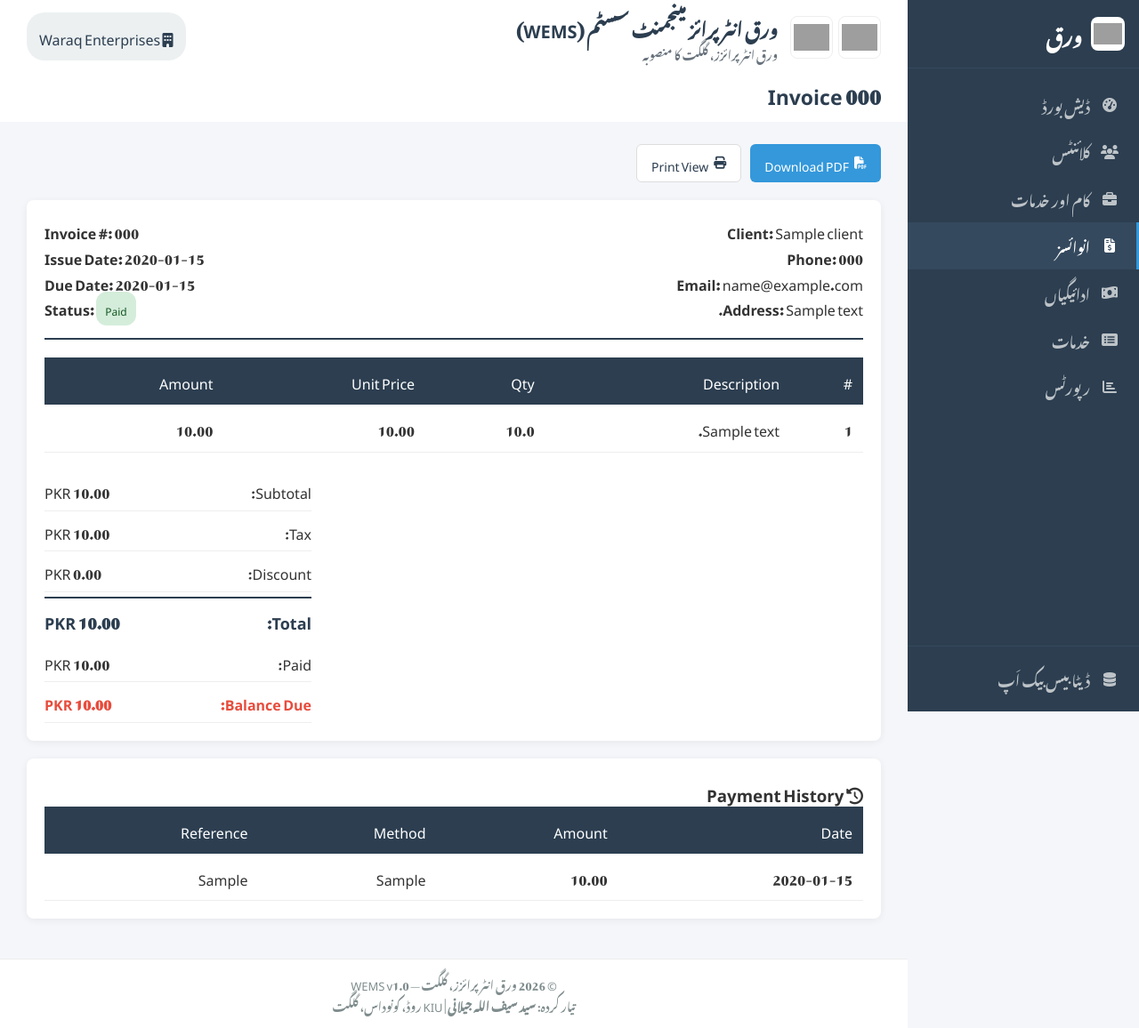
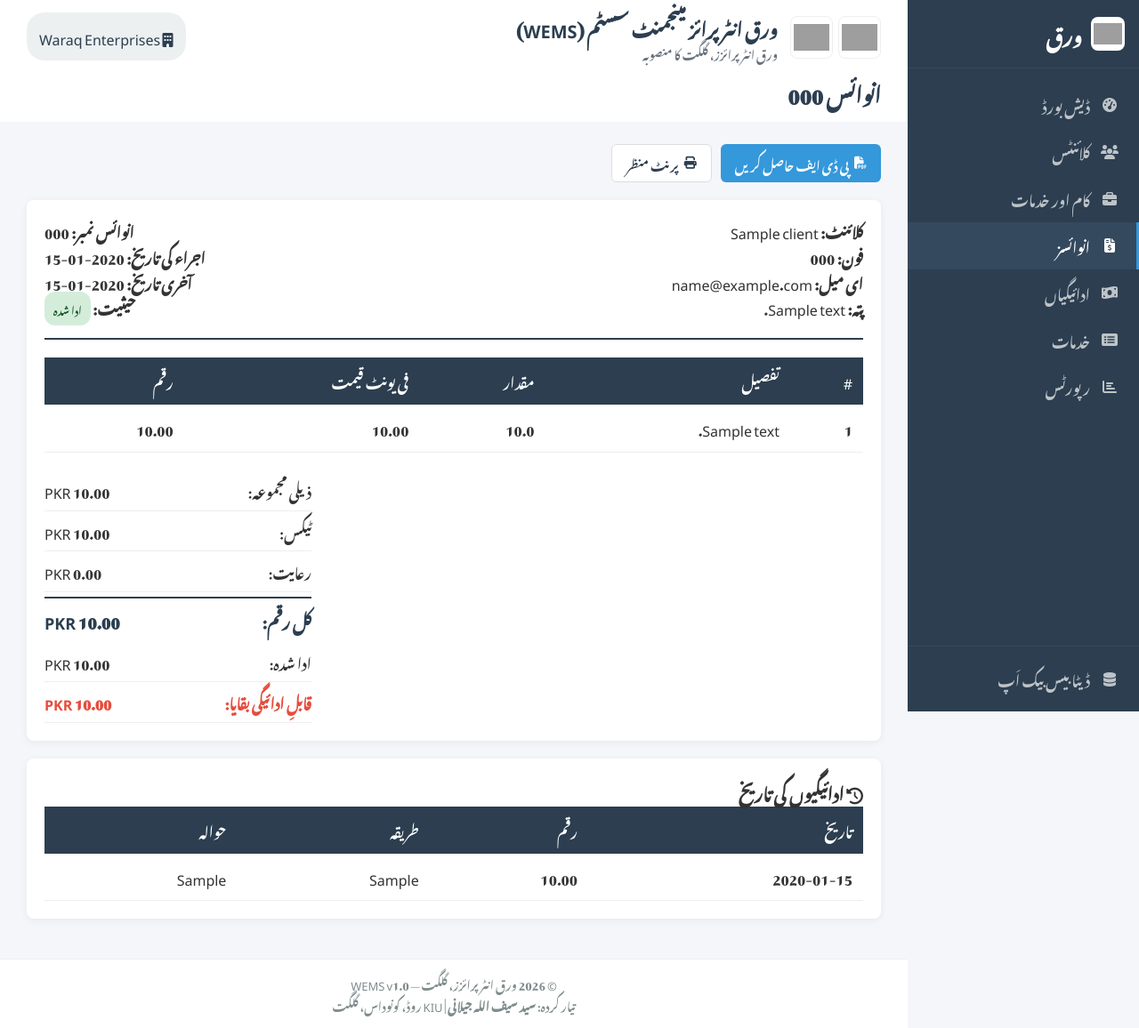
Before and after one commit to xl8saif/WEMS, a Flask app: page /invoices/1 in a window 1280 px wide. Shown: the whole page at 89% size. Run offline with Flask 3, Linux system fonts and the light colour scheme; tables that the repository leaves empty hold one stand-in row (values such as "Sample post"); grey boxes are pictures that could not be loaded.

Commit message:
Localize invoice detail and payment history to Urdu

```diff
--- a/templates/invoices/detail.html
+++ b/templates/invoices/detail.html
@@ -1,83 +1,11 @@
 {% extends "base.html" %}
-{% block title %}Invoice {{ invoice.invoice_number }} - WEMS{% endblock %}
-{% block page_title %}Invoice {{ invoice.invoice_number }}{% endblock %}
+{% block title %}انوائس {{ invoice.invoice_number }} — WEMS{% endblock %}
+{% block page_title %}انوائس {{ invoice.invoice_number }}{% endblock %}
 {% block content %}
-<div class="invoice-header-actions">
-    <a href="{{ url_for('invoice_pdf', id=invoice.id) }}" class="btn btn-primary" target="_blank"><i class="fas fa-file-pdf"></i> Download PDF</a>
-    <a href="{{ url_for('invoice_print', id=invoice.id) }}" class="btn btn-outline" target="_blank"><i class="fas fa-print"></i> Print View</a>
-</div>
-<div class="card invoice-card">
-    <div class="invoice-meta">
-        <div>
-            <p><strong>Client:</strong> {{ invoice.client_name }}</p>
-            <p><strong>Phone:</strong> {{ invoice.client_phone or 'N/A' }}</p>
-            <p><strong>Email:</strong> {{ invoice.client_email or 'N/A' }}</p>
-            <p><strong>Address:</strong> {{ invoice.client_address or 'N/A' }}</p>
-        </div>
-        <div class="invoice-meta-right">
-            <p><strong>Invoice #:</strong> {{ invoice.invoice_number }}</p>
-            <p><strong>Issue Date:</strong> {{ invoice.issue_date }}</p>
-            <p><strong>Due Date:</strong> {{ invoice.due_date or 'N/A' }}</p>
-            <p><strong>Status:</strong> <span class="status-badge status-{{ invoice.status|lower }}">{{ invoice.status }}</span></p>
-        </div>
-    </div>
-    <table class="data-table invoice-items">
-        <thead><tr><th>#</th><th>Description</th><th>Qty</th><th>Unit Price</th><th>Amount</th></tr></thead>
-        <tbody>
-            {% for item in items %}
-            <tr><td>{{ loop.index }}</td><td>{{ item.description }}</td><td>{{ item.quantity }}</td><td>{{ "{:,.2f}".format(item.unit_price) }}</td><td>{{ "{:,.2f}".format(item.total_price) }}</td></tr>
-            {% endfor %}
-        </tbody>
-    </table>
-    <div class="invoice-totals">
-        <div class="total-row"><span>Subtotal:</span><span>{{ "{:,.2f}".format(invoice.subtotal) }} {{ currency }}</span></div>
-        <div class="total-row"><span>Tax:</span><span>{{ "{:,.2f}".format(invoice.tax_amount) }} {{ currency }}</span></div>
-        <div class="total-row"><span>Discount:</span><span>{{ "{:,.2f}".format(invoice.discount) }} {{ currency }}</span></div>
-        <div class="total-row grand"><span>Total:</span><span>{{ "{:,.2f}".format(invoice.total_amount) }} {{ currency }}</span></div>
-        <div class="total-row"><span>Paid:</span><span>{{ "{:,.2f}".format(invoice.paid_amount) }} {{ currency }}</span></div>
-        <div class="total-row balance"><span>Balance Due:</span><span>{{ "{:,.2f}".format(invoice.balance_due) }} {{ currency }}</span></div>
-    </div>
-</div>
-{% if invoice.status != 'Paid' %}
-<div class="card payment-form-card">
-    <h3><i class="fas fa-money-bill-wave"></i> Record Payment</h3>
-    <form method="post" action="{{ url_for('payment_add') }}">
-        <input type="hidden" name="invoice_id" value="{{ invoice.id }}">
-        <input type="hidden" name="client_id" value="{{ invoice.client_id }}">
-        <div class="form-row">
-            <div class="form-group">
-                <label>Amount ({{ currency }})</label>
-                <input type="number" name="amount" step="0.01" max="{{ invoice.balance_due }}" required class="form-input">
-            </div>
-            <div class="form-group">
-                <label>Payment Date</label>
-                <input type="date" name="payment_date" required class="form-input">
-            </div>
-            <div class="form-group">
-                <label>Method</label>
-                <select name="payment_method" class="form-select"><option>Cash</option><option>Bank Transfer</option><option>Cheque</option><option>Online</option></select>
-            </div>
-        </div>
-        <div class="form-group">
-            <label>Reference #</label>
-            <input type="text" name="reference_no" class="form-input">
-        </div>
-        <button type="submit" class="btn btn-success"><i class="fas fa-check"></i> Record Payment</button>
-    </form>
-</div>
-<script>document.querySelector('input[name="payment_date"]').valueAsDate = new Date();</script>
-{% endif %}
-{% if payments %}
-<div class="card">
-    <h3><i class="fas fa-history"></i> Payment History</h3>
-    <table class="data-table">
-        <thead><tr><th>Date</th><th>Amount</th><th>Method</th><th>Reference</th></tr></thead>
-        <tbody>
-            {% for p in payments %}
-            <tr><td>{{ p.payment_date }}</td><td>{{ "{:,.2f}".format(p.amount) }}</td><td>{{ p.payment_method }}</td><td>{{ p.reference_no or '-' }}</td></tr>
-            {% endfor %}
-        </tbody>
-    </table>
-</div>
-{% endif %}
+<div class="invoice-header-actions"><a href="{{ url_for('invoice_pdf', id=invoice.id) }}" class="btn btn-primary" target="_blank"><i class="fas fa-file-pdf"></i> پی ڈی ایف حاصل کریں</a><a href="{{ url_for('invoice_print', id=invoice.id) }}" class="btn btn-outline" target="_blank"><i class="fas fa-print"></i> پرنٹ منظر</a></div>
+<div class="card invoice-card"><div class="invoice-meta"><div><p><strong>کلائنٹ:</strong> {{ invoice.client_name }}</p><p><strong>فون:</strong> {{ invoice.client_phone or 'دستیاب نہیں' }}</p><p><strong>ای میل:</strong> {{ invoice.client_email or 'دستیاب نہیں' }}</p><p><strong>پتہ:</strong> {{ invoice.client_address or 'دستیاب نہیں' }}</p></div><div class="invoice-meta-right"><p><strong>انوائس نمبر:</strong> {{ invoice.invoice_number }}</p><p><strong>اجراء کی تاریخ:</strong> {{ invoice.issue_date }}</p><p><strong>آخری تاریخ:</strong> {{ invoice.due_date or 'مقرر نہیں' }}</p><p><strong>حیثیت:</strong> <span class="status-badge status-{{ invoice.status|lower }}">{{ status_labels.get(invoice.status, invoice.status) }}</span></p></div></div>
+<table class="data-table invoice-items"><thead><tr><th>#</th><th>تفصیل</th><th>مقدار</th><th>فی یونٹ قیمت</th><th>رقم</th></tr></thead><tbody>{% for item in items %}<tr><td>{{ loop.index }}</td><td>{{ item.description }}</td><td>{{ item.quantity }}</td><td>{{ "{:,.2f}".format(item.unit_price) }}</td><td>{{ "{:,.2f}".format(item.total_price) }}</td></tr>{% endfor %}</tbody></table>
+<div class="invoice-totals"><div class="total-row"><span>ذیلی مجموعہ:</span><span>{{ "{:,.2f}".format(invoice.subtotal) }} {{ currency }}</span></div><div class="total-row"><span>ٹیکس:</span><span>{{ "{:,.2f}".format(invoice.tax_amount) }} {{ currency }}</span></div><div class="total-row"><span>رعایت:</span><span>{{ "{:,.2f}".format(invoice.discount) }} {{ currency }}</span></div><div class="total-row grand"><span>کل رقم:</span><span>{{ "{:,.2f}".format(invoice.total_amount) }} {{ currency }}</span></div><div class="total-row"><span>ادا شدہ:</span><span>{{ "{:,.2f}".format(invoice.paid_amount) }} {{ currency }}</span></div><div class="total-row balance"><span>قابلِ ادائیگی بقایا:</span><span>{{ "{:,.2f}".format(invoice.balance_due) }} {{ currency }}</span></div></div></div>
+{% if invoice.status != 'Paid' %}<div class="card payment-form-card"><h3><i class="fas fa-money-bill-wave"></i> ادائیگی درج کریں</h3><form method="post" action="{{ url_for('payment_add') }}"><input type="hidden" name="invoice_id" value="{{ invoice.id }}"><input type="hidden" name="client_id" value="{{ invoice.client_id }}"><div class="form-row"><div class="form-group"><label>رقم ({{ currency }})</label><input type="number" name="amount" step="0.01" max="{{ invoice.balance_due }}" required class="form-input" dir="ltr"></div><div class="form-group"><label>ادائیگی کی تاریخ</label><input type="date" name="payment_date" required class="form-input" dir="ltr"></div><div class="form-group"><label>طریقۂ ادائیگی</label><select name="payment_method" class="form-select"><option>Cash</option><option>Bank Transfer</option><option>Cheque</option><option>Online</option></select></div></div><div class="form-group"><label>حوالہ نمبر</label><input type="text" name="reference_no" class="form-input"></div><button type="submit" class="btn btn-success"><i class="fas fa-check"></i> ادائیگی درج کریں</button></form></div><script>document.querySelector('input[name="payment_date"]').valueAsDate=new Date();</script>{% endif %}
+{% if payments %}<div class="card"><h3><i class="fas fa-history"></i> ادائیگیوں کی تاریخ</h3><table class="data-table"><thead><tr><th>تاریخ</th><th>رقم</th><th>طریقہ</th><th>حوالہ</th></tr></thead><tbody>{% for p in payments %}<tr><td>{{ p.payment_date }}</td><td>{{ "{:,.2f}".format(p.amount) }}</td><td>{{ {'Cash':'نقد','Bank Transfer':'بینک ٹرانسفر','Cheque':'چیک','Online':'آن لائن'}.get(p.payment_method,p.payment_method) }}</td><td>{{ p.reference_no or '-' }}</td></tr>{% endfor %}</tbody></table></div>{% endif %}
 {% endblock %}
```
